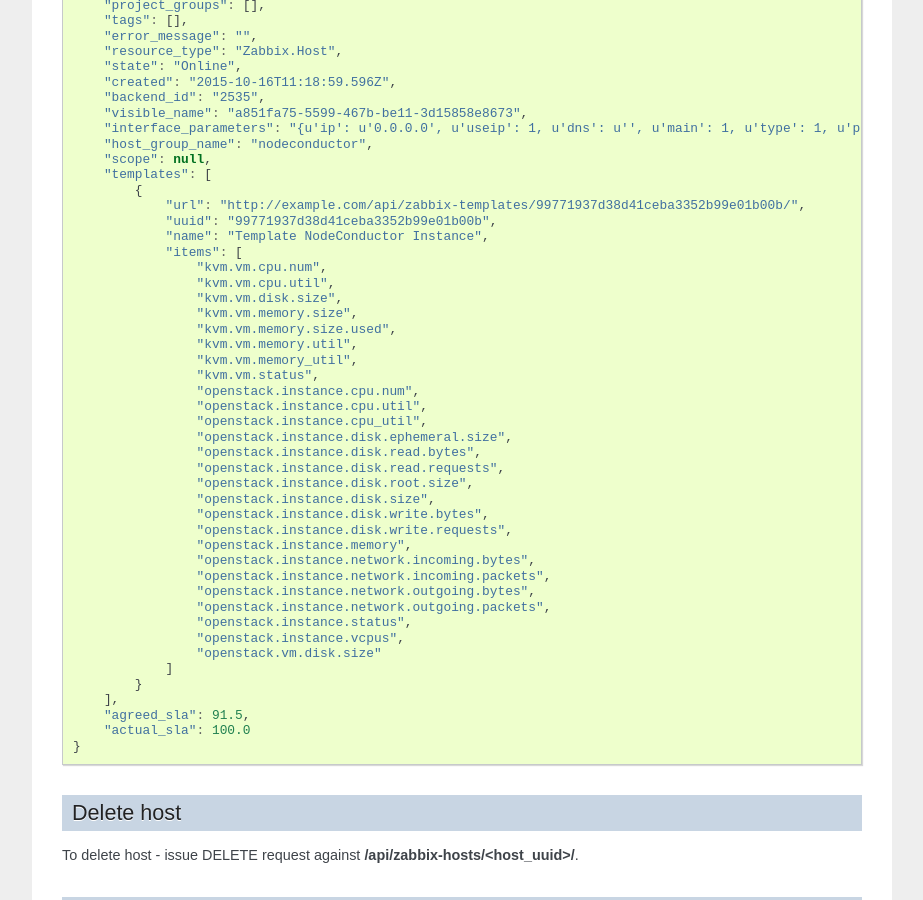
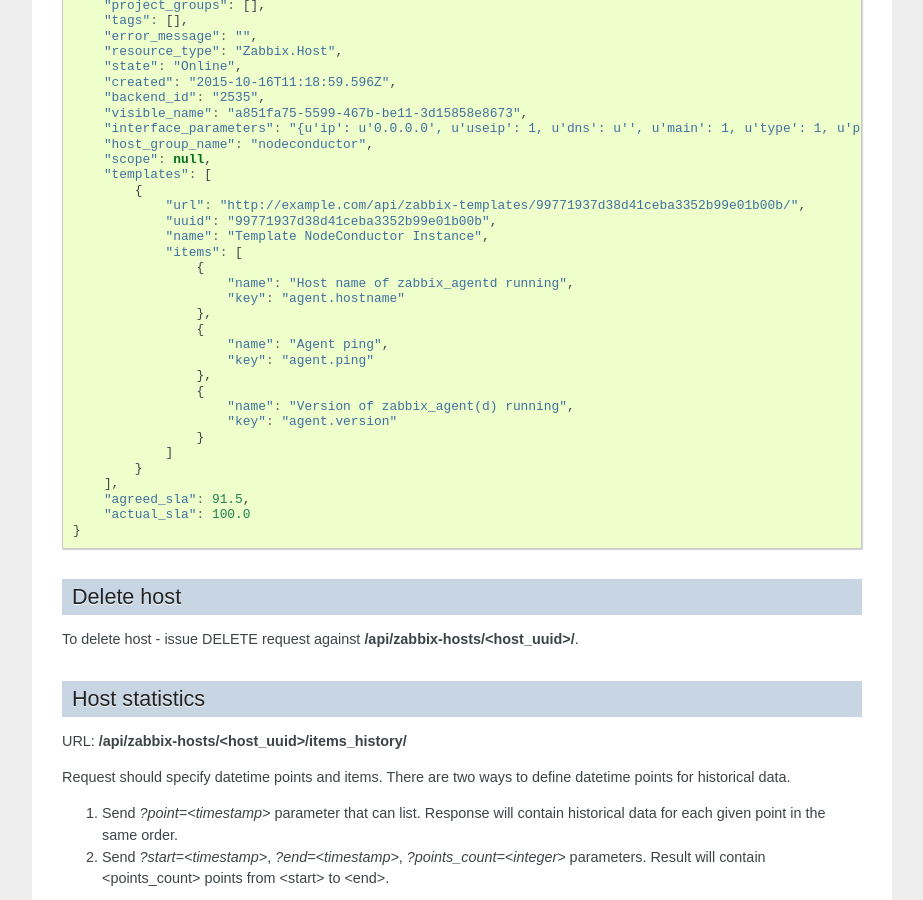
Before and after one commit to opennode/waldur-zabbix, a Sphinx documentation site: the page built from docs/api.rst, in a window 1280 px wide and 900 px high, scrolled down 2698 px. Shown: the whole window, without its empty margins (198-1121 px from the left). Built offline with Sphinx 7.4.7, drawn with Linux system fonts in a browser that asks for light colours; pages that are not in the unit, such as notebooks, are missing from menus; the version number is read from the project's files by our own code.

Commit message:
Add keys to Zabbix items
 - nc-1349

```diff
--- a/docs/api.rst
+++ b/docs/api.rst
@@ -164,32 +164,18 @@ Example rendering of the host object:
                 "uuid": "99771937d38d41ceba3352b99e01b00b",
                 "name": "Template NodeConductor Instance",
                 "items": [
-                    "kvm.vm.cpu.num",
-                    "kvm.vm.cpu.util",
-                    "kvm.vm.disk.size",
-                    "kvm.vm.memory.size",
-                    "kvm.vm.memory.size.used",
-                    "kvm.vm.memory.util",
-                    "kvm.vm.memory_util",
-                    "kvm.vm.status",
-                    "openstack.instance.cpu.num",
-                    "openstack.instance.cpu.util",
-                    "openstack.instance.cpu_util",
-                    "openstack.instance.disk.ephemeral.size",
-                    "openstack.instance.disk.read.bytes",
-                    "openstack.instance.disk.read.requests",
-                    "openstack.instance.disk.root.size",
-                    "openstack.instance.disk.size",
-                    "openstack.instance.disk.write.bytes",
-                    "openstack.instance.disk.write.requests",
-                    "openstack.instance.memory",
-                    "openstack.instance.network.incoming.bytes",
-                    "openstack.instance.network.incoming.packets",
-                    "openstack.instance.network.outgoing.bytes",
-                    "openstack.instance.network.outgoing.packets",
-                    "openstack.instance.status",
-                    "openstack.instance.vcpus",
-                    "openstack.vm.disk.size"
+                    {
+                        "name": "Host name of zabbix_agentd running",
+                        "key": "agent.hostname"
+                    },
+                    {
+                        "name": "Agent ping",
+                        "key": "agent.ping"
+                    },
+                    {
+                        "name": "Version of zabbix_agent(d) running",
+                        "key": "agent.version"
+                    }
                 ]
             }
         ],
```
Also changed, not shown: 6 other files.
